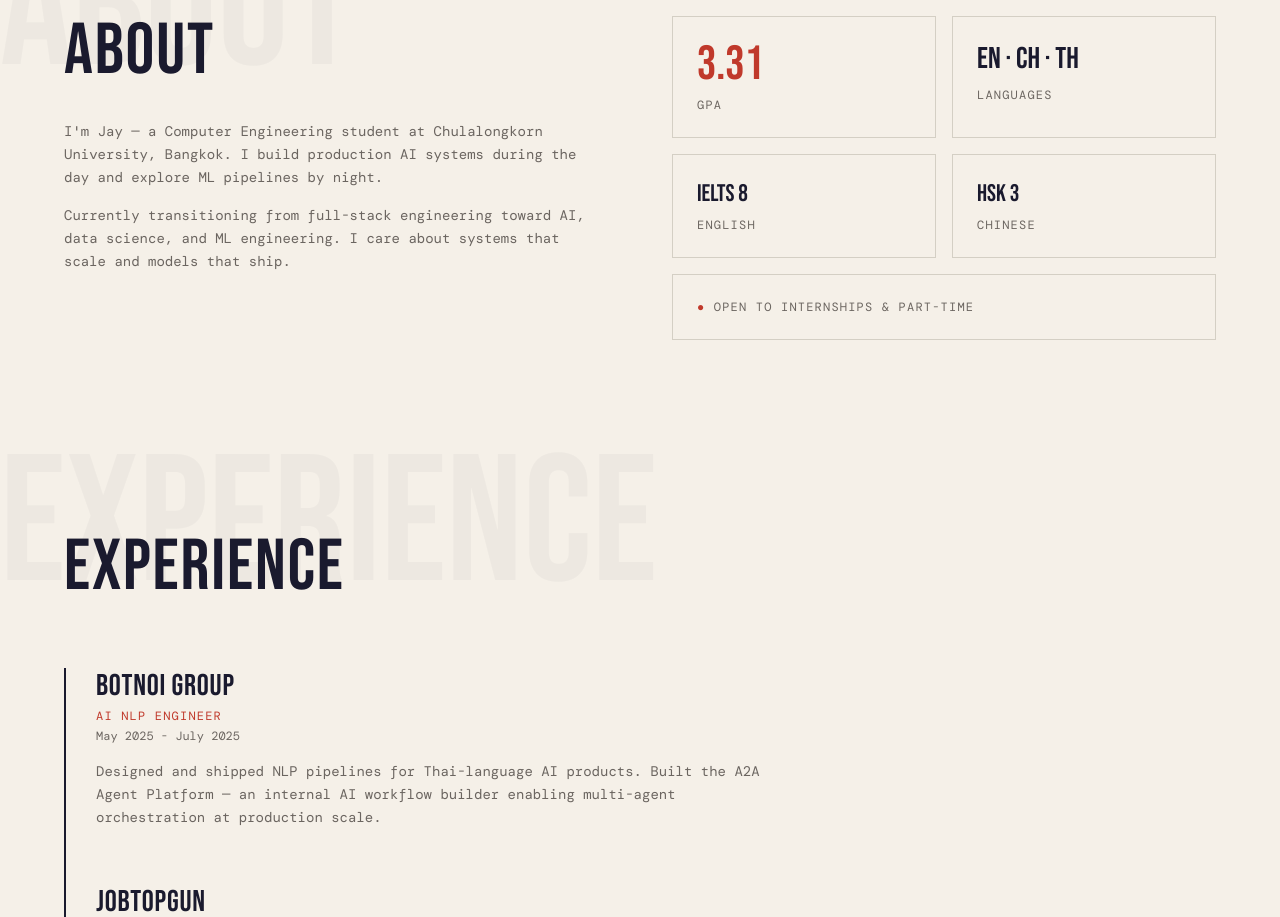
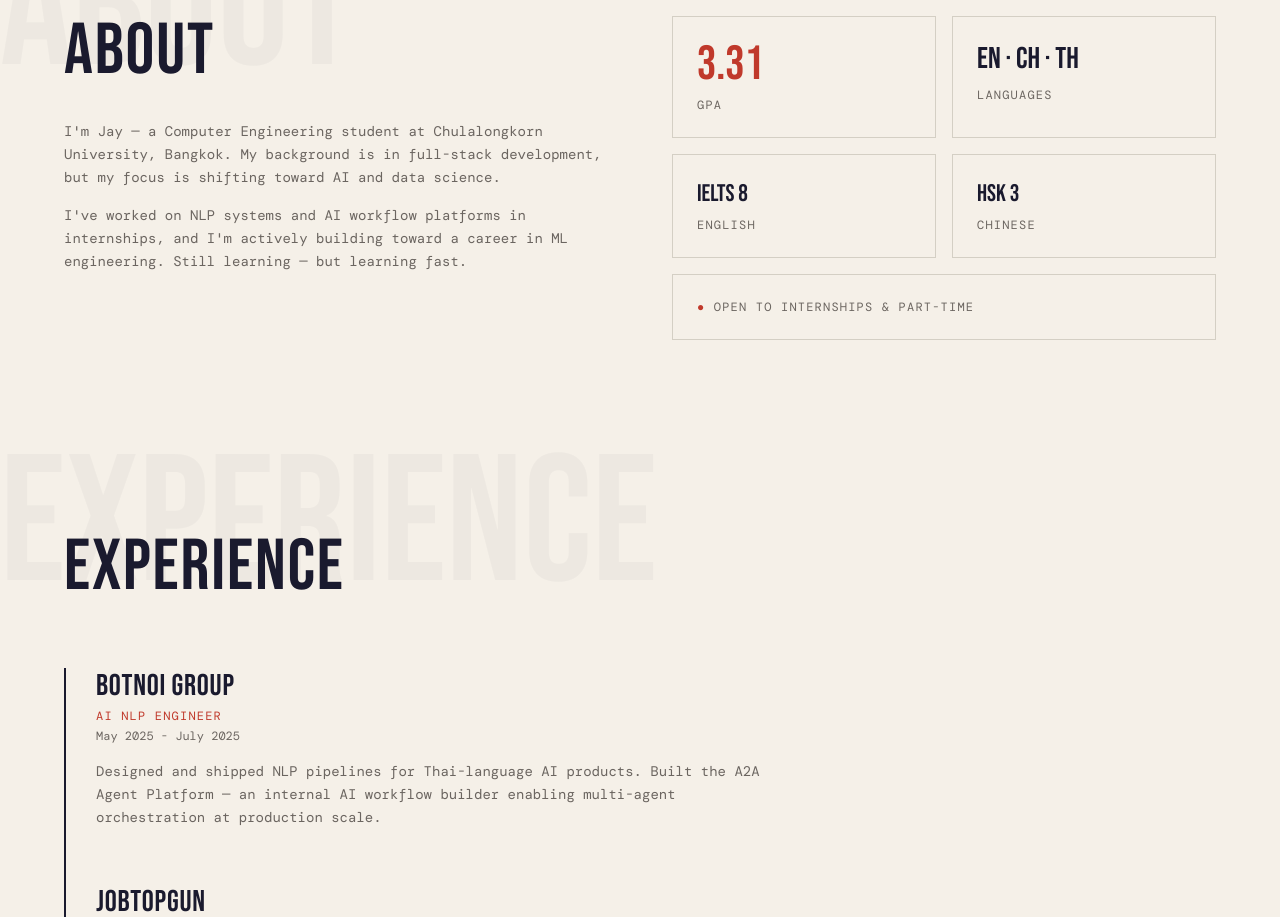
Before and after one commit to Jaiigh/Jaiigh.github.io, a React (Vite) app: page / in a window 1280 px wide. Shown: the part 880-1797 px from the top of the page. Built offline with nearby package versions, Linux system fonts and the light colour scheme; a web font is replaced by a local one.

Commit message:
feat/update-about

```diff
--- a/src/components/About.tsx
+++ b/src/components/About.tsx
@@ -125,13 +125,13 @@ const About: React.FC = () => {
           </h2>
           <p className="anim-bio font-mono text-muted text-sm leading-relaxed mb-4">
             I'm Jay — a Computer Engineering student at Chulalongkorn
-            University, Bangkok. I build production AI systems during the day
-            and explore ML pipelines by night.
+            University, Bangkok. My background is in full-stack development, but
+            my focus is shifting toward AI and data science.
           </p>
           <p className="anim-bio font-mono text-muted text-sm leading-relaxed">
-            Currently transitioning from full-stack engineering toward AI, data
-            science, and ML engineering. I care about systems that scale and
-            models that ship.
+            I've worked on NLP systems and AI workflow platforms in internships,
+            and I'm actively building toward a career in ML engineering. Still
+            learning — but learning fast.
           </p>
         </div>
 
```
